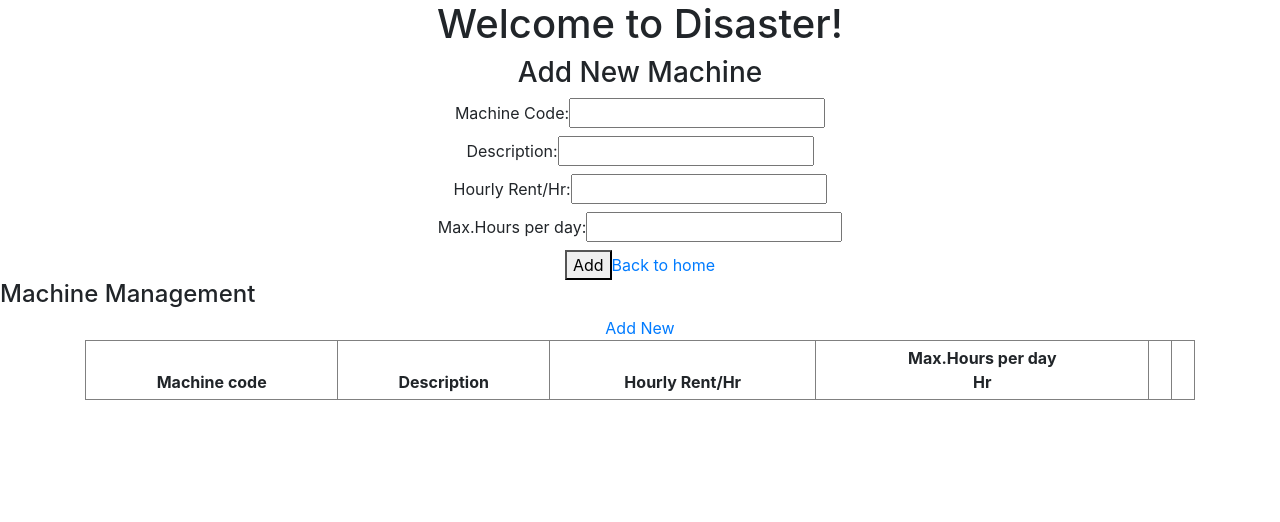
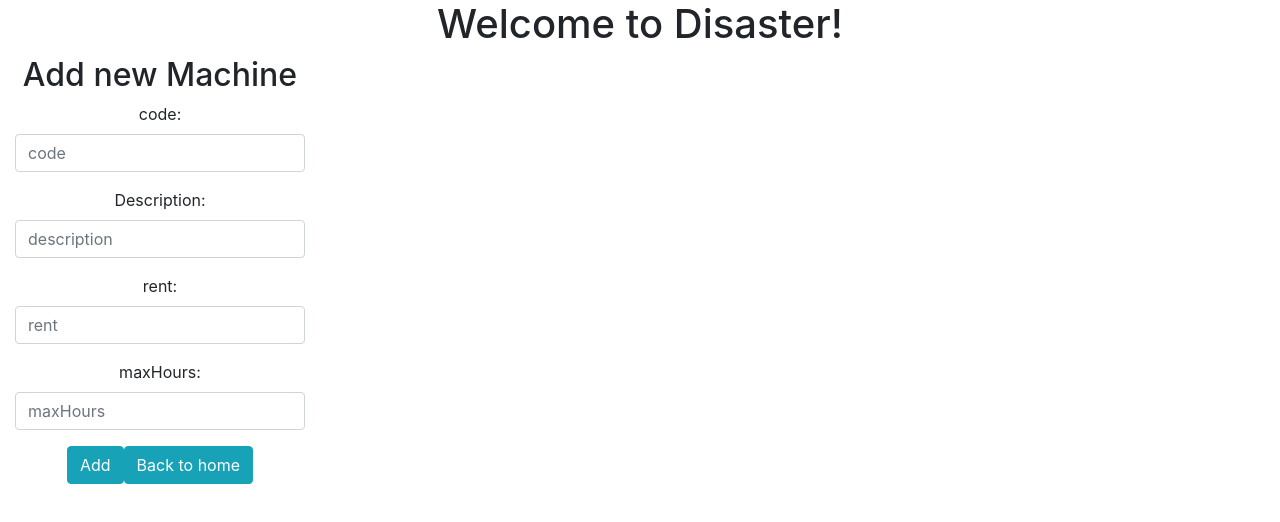
Before and after one commit to rkodi/DisasterMain, an Angular app in the folder Disaster/: page /add in a window 1280 px wide. Shown: the top 522 px of the page. Built offline with nearby package versions, Linux system fonts and the light colour scheme; no server answers.

Commit message:
change 4

```diff
--- a/Disaster/src/app/Components/add/add.component.html
+++ b/Disaster/src/app/Components/add/add.component.html
@@ -1,14 +1,28 @@
-<h3>Add New Machine </h3>
-<div class="alert alert-danger" *ngIf="errorMsg">{{errorMsg}}</div>
-<label>Machine Code:<input id="1" name="Code" type="text"></label><br/>
-<label>Description:<input id="2" name="Code" type="text" /></label><br/>
-<label>Hourly Rent/Hr:<input id="3" name="Code" type="text" /></label><br/>
-<label>Max.Hours per day:<input id="4" name="Code" type="text" /></label><br/>
-<button type="submit" (click)="add(Machine)">Add</button>
+<div class="col-md-3">
+  <h2>Add new Machine</h2>
+  <form [formGroup]="addForm" (ngSubmit)="onSubmit()">
 
-<a href="">Back to home</a>
-<!--
-<label>Machine Code <input id="1" #Code="ngModel" required class="form-control"
-  [class.is-invalid]="Code.invalid && Code.touched" name="Code" [(ngModel)]="machines.Code">
-<small class="text-danger" [class.d-none]="Code.valid || Code.untouched">Code is required</small><br />
-</label> -->
+    <div class="form-group">
+      <label>code:</label>
+      <input type="text" formControlName="code" placeholder="code" class="form-control">
+    </div>
+
+    <div class="form-group">
+      <label>Description:</label>
+      <input type="text" formControlName="description" placeholder="description" class="form-control">
+    </div>
+
+    <div class="form-group">
+      <label>rent:</label>
+      <input type="text" formControlName="rent" placeholder="rent" class="form-control">
+    </div>
+
+    <div class="form-group">
+      <label>maxHours:</label>
+      <input type="text" formControlName="maxHours" placeholder="maxHours" class="form-control">
+    </div>
+
+    <button type="submit" class="btn btn-info">Add</button>
+    <a href="" type="submit" class="btn btn-info">Back to home</a>
+  </form>
+</div>
--- a/Disaster/src/app/Components/add/add.component.ts
+++ b/Disaster/src/app/Components/add/add.component.ts
@@ -1,8 +1,7 @@
 import { Component, OnInit } from '@angular/core';
 import { Router, ActivatedRoute } from '@angular/router';
 import { MachineService } from 'src/app/Services/machine.service';
-import { MachinesComponent } from '../machines/machines.component';
-import { Machines } from 'src/app/Models/machine';
+import { FormBuilder, FormGroup, Validators } from '@angular/forms';
 
 @Component({
   selector: 'app-add',
@@ -10,17 +9,29 @@ import { Machines } from 'src/app/Models/machine';
   styleUrls: ['./add.component.css']
 })
 export class AddComponent implements OnInit {
-  public machines;
   public errorMsg
+  addForm: FormGroup;
+  submitted = false;
+  constructor(private router: Router, private route: ActivatedRoute, private _machineservice: MachineService, private formbuilder: FormBuilder) { }
 
-  constructor(private router: Router, private route:ActivatedRoute,private _machineservice:MachineService) { }
+  ngOnInit() {
+    this.addForm = this.formbuilder.group({
+      code: [],
+      description: [],
+      rent: [],
+      maxHours: []
+    });
 
-  ngOnInit() {  }
-
-  add(){
-    this._machineservice.addmachine(this.machines)
-    .subscribe(data => console.log(data), error => this.errorMsg = error);
-    this.router.navigate(['']);
   }
 
+  onSubmit() {
+    // this.submitted = true;
+    console.log(this.addForm);
+    this._machineservice.addmachine(this.addForm.value)
+      .subscribe(data => {
+        console.log(data),
+          error => this.errorMsg = error.statusText;
+        // this.router.navigate(['/machines']);
+      });
   }
+}
--- a/Disaster/src/app/Components/edit/edit.component.html
+++ b/Disaster/src/app/Components/edit/edit.component.html
@@ -1,9 +1,28 @@
-<h3>Edit Machine </h3>
-<div class="alert alert-danger" *ngIf="errorMsg">{{errorMsg}}</div>
-<label>Machine Code:<input id="1" name="Code" type="text"></label><br/>
-<label>Description:<input id="2" name="Code" type="text" /></label><br/>
-<label>Hourly Rent/Hr:<input id="3" name="Code" type="text" /></label><br/>
-<label>Max.Hours per day:<input id="4" name="Code" type="text" /></label><br/>
-<button type="submit" (click)="Edit(Machine)">Edit</button>
+<div class="col-md-3">
+    <h2>Edit Machine</h2>
+    <form [formGroup]="editForm" *ngIf="editForm" (ngSubmit)="onSubmit()">
 
-<a href="">Back to home</a>
+        <div class="form-group">
+            <label>code:</label>
+            <input type="text" formControlName="code" placeholder="code" class="form-control">
+        </div>
+
+        <div class="form-group">
+            <label>Description:</label>
+            <input type="text" formControlName="description" placeholder="description" class="form-control">
+        </div>
+
+        <div class="form-group">
+            <label>rent:</label>
+            <input type="text" formControlName="rent" placeholder="rent" class="form-control">
+        </div>
+
+        <div class="form-group">
+            <label>maxHours:</label>
+            <input type="text" formControlName="maxHours" placeholder="maxHours" class="form-control">
+        </div>
+
+        <button type="submit" class="btn btn-info">Add</button>
+        <a href="" type="submit" class="btn btn-info">Back to home</a>
+    </form>
+</div>
--- a/Disaster/src/app/Components/edit/edit.component.ts
+++ b/Disaster/src/app/Components/edit/edit.component.ts
@@ -2,6 +2,7 @@ import { Component, OnInit } from '@angular/core';
 import { Router } from '@angular/router';
 import { MachineService } from 'src/app/Services/machine.service';
 import { Machines } from 'src/app/Models/machine';
+import { FormBuilder, FormGroup } from '@angular/forms';
 
 @Component({
   selector: 'app-edit',
@@ -9,20 +10,40 @@ import { Machines } from 'src/app/Models/machine';
   styleUrls: ['./edit.component.css']
 })
 export class EditComponent implements OnInit {
-machines: Machines[];
-  constructor(private router:Router,private _machineservice:MachineService) { }
+
+machines:Machines[];
+editForm:FormGroup;
+submitted = false;
+
+  constructor(private router:Router,private _machineservice:MachineService,private formbuilder:FormBuilder) { }
 
   ngOnInit() {
     let machineId = localStorage.getItem('machineId');
     if(!machineId){
       alert('something worng!');
-      this.router.navigate(['/add']);
+      this.router.navigate(['']);
     }
 
-    this._machineservice.getMachinesbyId(machineId).subscribe(data=>{
-      console.log(data);
-      this.machines;
-    })
+    this.editForm = this.formbuilder.group({
+    code: [],
+    description: [],
+    rent: [],
+    maxHours: []
+  });
+
+  this._machineservice.getMachinesbyId(machineId).subscribe(data=>{
+    console.log(data);
+    this.editForm.patchValue(data);
+  });
   }
+  onSubmit(){
+    console.log(this.editForm);
+    this._machineservice.updatemachine(this.editForm.value)
+      .subscribe(data => {
+        console.log(data)
 
+        // this.router.navigate(['/machines']);
+      });
+
+    }
 }
--- a/Disaster/src/app/Components/machines/machines.component.html
+++ b/Disaster/src/app/Components/machines/machines.component.html
@@ -22,9 +22,39 @@
         <td>{{m.description}}</td>
         <td>{{m.rent|currency}}</td>
         <td>{{m.maxHours}}</td>
-        <td><button (click)="updatemachine(machine._id)">Edit</button></td>
-        <td><button (click)="deletemachine(machine._id)">Delete</button></td>
+       <td><button type="submit" (click)="edit(m._id)">Edit</button></td>
+        <!-- <td><a routerLink="edit/id"  routerLinkActive="active">Edit</a></td>
+        <td><a routerLink="delete" routerLinkActive="active">Delete</a></td>   -->
      </tr>
 </tbody>
 </table>
 </div>
+
+<div class="col-md-3">
+    <h2>Edit Machine</h2>
+    <form [formGroup]="editForm" *ngIf="editForm1" (ngSubmit)="onSubmit()">
+
+        <div class="form-group">
+            <label>code:</label>
+            <input type="text" formControlName="code" placeholder="code" class="form-control">
+        </div>
+
+        <div class="form-group">
+            <label>Description:</label>
+            <input type="text" formControlName="description" placeholder="description" class="form-control">
+        </div>
+
+        <div class="form-group">
+            <label>rent:</label>
+            <input type="text" formControlName="rent" placeholder="rent" class="form-control">
+        </div>
+
+        <div class="form-group">
+            <label>maxHours:</label>
+            <input type="text" formControlName="maxHours" placeholder="maxHours" class="form-control">
+        </div>
+
+        <button type="submit" class="btn btn-info">Add</button>
+        <a href="" type="submit" class="btn btn-info">Back to home</a>
+    </form>
+</div>
--- a/Disaster/src/app/Components/machines/machines.component.ts
+++ b/Disaster/src/app/Components/machines/machines.component.ts
@@ -2,6 +2,7 @@ import { Component, OnInit } from '@angular/core';
 import { MachineService } from '../../Services/machine.service';
 import { Router } from '@angular/router';
 import { Machines } from 'src/app/Models/machine';
+import { FormBuilder, FormGroup } from '@angular/forms';
 
 @Component({
   selector: 'app-machines',
@@ -10,40 +11,66 @@ import { Machines } from 'src/app/Models/machine';
 })
 export class MachinesComponent implements OnInit {
   public machines: Machines[];
+  private id:string;
+  public editForm1 :boolean=false;
+  public editForm:FormGroup;
+  public body: any;
+
   errorMsg;
 
-  constructor(private router: Router, private _machineservice: MachineService) { }
+  constructor(private router: Router, private _machineservice: MachineService,private formbuilder:FormBuilder) { }
 
   ngOnInit() {
+    this.editForm = this.formbuilder.group({
+      code: [],
+      description: [],
+      rent: [],
+      maxHours: []
+    });
     this._machineservice.getMachines()
       .subscribe(data => this.machines = data,
         error => this.errorMsg = error);
     console.log(this.machines)
   }
-  addmachine(): void {
-    this.router.navigate(['/add']);
+  // addmachine(): void {
+  //   this.router.navigate(['/add']);
+  // }
+
+  edit(id: string) {
+    this.id = id;
+    this.editForm1=true;
+
+
+
+   }
+  onSubmit(){
+    console.log(this.editForm.value)
+    console.log(this.editForm.value._id)
+this._machineservice.editMachine(this.editForm.value,this.id)
+.subscribe(data => {
+  console.log(data),
+    error => this.errorMsg = error.statusText;
+  // this.router.navigate(['/machines']);
+});
   }
 
-  // userEdit() {
-  //   this.router.navigate(['/add', this.machines])
+  userDelete(){
+    this.router.navigate(['/add',this.machines])
+  }
+
+  updatemachine(){
+    // localStorage.removeItem('id');
+    // localStorage.setItem('id', id);
+    this.router.navigate(['/'])
+  }
+
+  // deletemachine(machine: Machines) {
+  //   this._machineservice.deletemachine(machine._id).subscribe(data => {
+  //     console.log(data);
+  //     this.addmachine();
+  //   });
   // }
 
-  updatemachine(machine:Machines){
-localStorage.removeItem('machineId');
-localStorage.setItem('machineId',machine._id);
-this.router.navigate(['/add'])
-  }
-
-  deletemachine(machine: Machines) {
-    this._machineservice.deletemachine(machine._id).subscribe(data => {
-      console.log(data);
-      this.addmachine();
-    });
-  }
-
-  // userDelete(){
-  //   this.router.navigate(['/add',this.machines])
-  // }
 
   //   userDelete(){
   //   this._machineservice.deletemachine(Machines.name).subscribe(data=>{
--- a/Disaster/src/app/Models/machine.ts
+++ b/Disaster/src/app/Models/machine.ts
@@ -5,6 +5,5 @@ export class Machines {
     description: String;
     rent: Number;
     maxHours: Number
-    // edit: string,
-    // delete: string
+
 }
--- a/Disaster/src/app/app-routing.module.ts
+++ b/Disaster/src/app/app-routing.module.ts
@@ -5,10 +5,10 @@ import { AddComponent } from './Components/add/add.component';
 import { EditComponent } from './Components/edit/edit.component';
 
 const routes: Routes = [
-  // {path:'', redirectTo: '/edit',pathMatch:'full'},
+  {path:'', component: MachinesComponent, pathMatch:'full'},
   {path:'machines', component: MachinesComponent},
   {path:'add', component: AddComponent},
-  {path:'edit', component: EditComponent},
+  {path:'edit/:id', component: EditComponent}
 ];
 
 @NgModule({
--- a/Disaster/src/app/app.component.html
+++ b/Disaster/src/app/app.component.html
@@ -4,4 +4,4 @@
     Welcome to {{ title }}!
   </h1>
 <router-outlet></router-outlet>
-<app-machines></app-machines>
+<!-- <app-machines></app-machines> -->
```
Also changed, not shown: Disaster/src/app/Services/machine.service.ts (+13 -8 lines).
